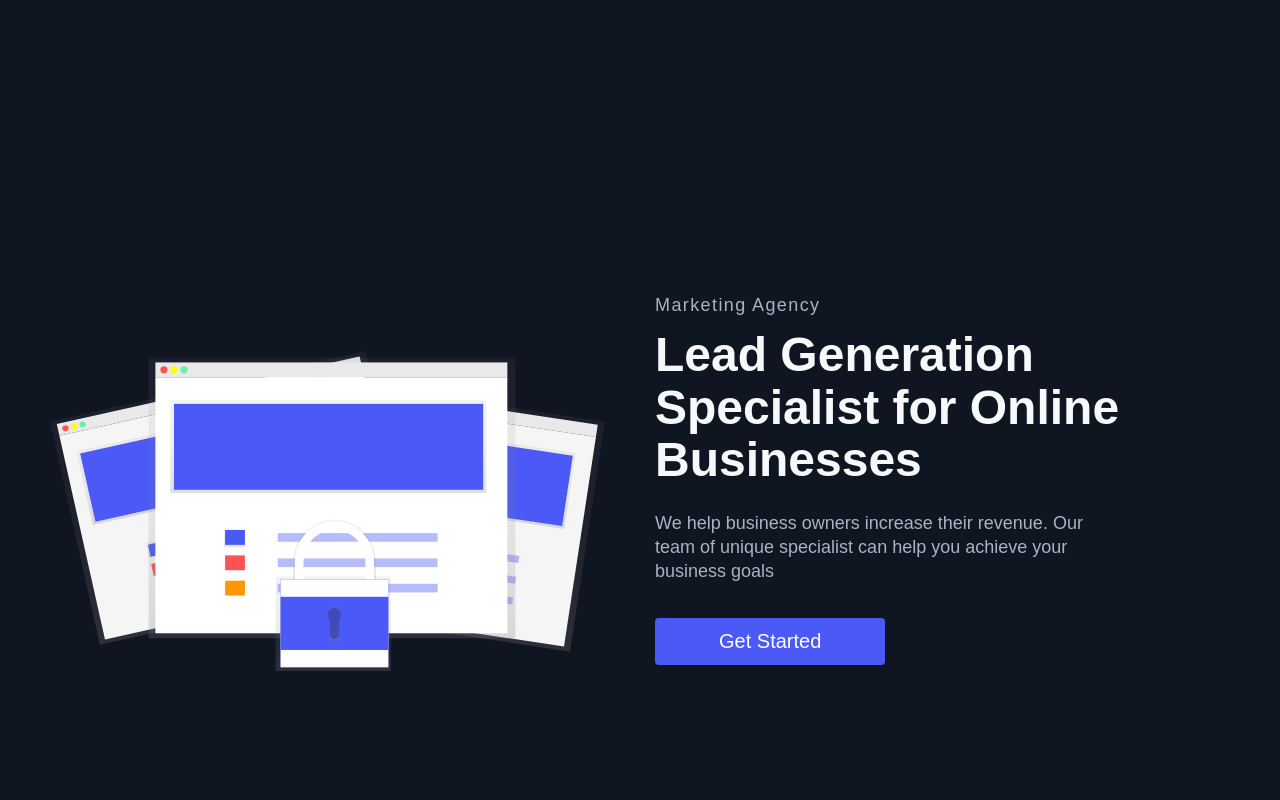
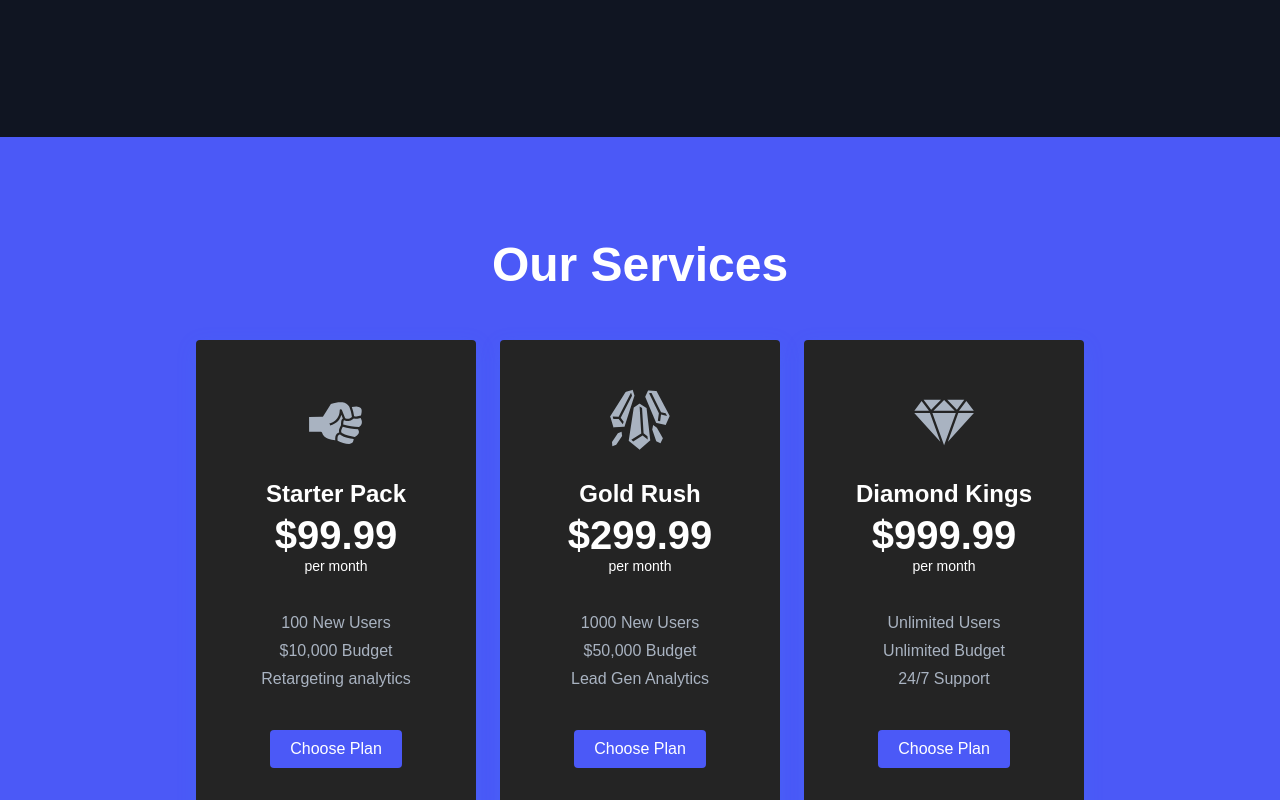
Before and after one commit to lu1zf/front-ultra, a React (Create React App) app: page / in a window 1280 px wide. Shown: the part 2260-3060 px from the top of the page. Built offline with nearby package versions, Linux system fonts and the light colour scheme.

Commit message:
Adiciona Pricing

```diff
--- a/src/pages/HomePage/Home.js
+++ b/src/pages/HomePage/Home.js
@@ -1,6 +1,6 @@
 import React from 'react';
 import { homeObjOne, homeObjTwo, homeObjThree, homeObjFour } from './Data';
-import { InfoSection } from '../../components';
+import { InfoSection, Pricing } from '../../components';
 
 function Home() {
   return (
@@ -8,6 +8,7 @@ function Home() {
       <InfoSection {...homeObjOne} />
       <InfoSection {...homeObjTwo} />
       <InfoSection {...homeObjThree} />
+      <Pricing />
       <InfoSection {...homeObjFour} />
     </>
   )
```
